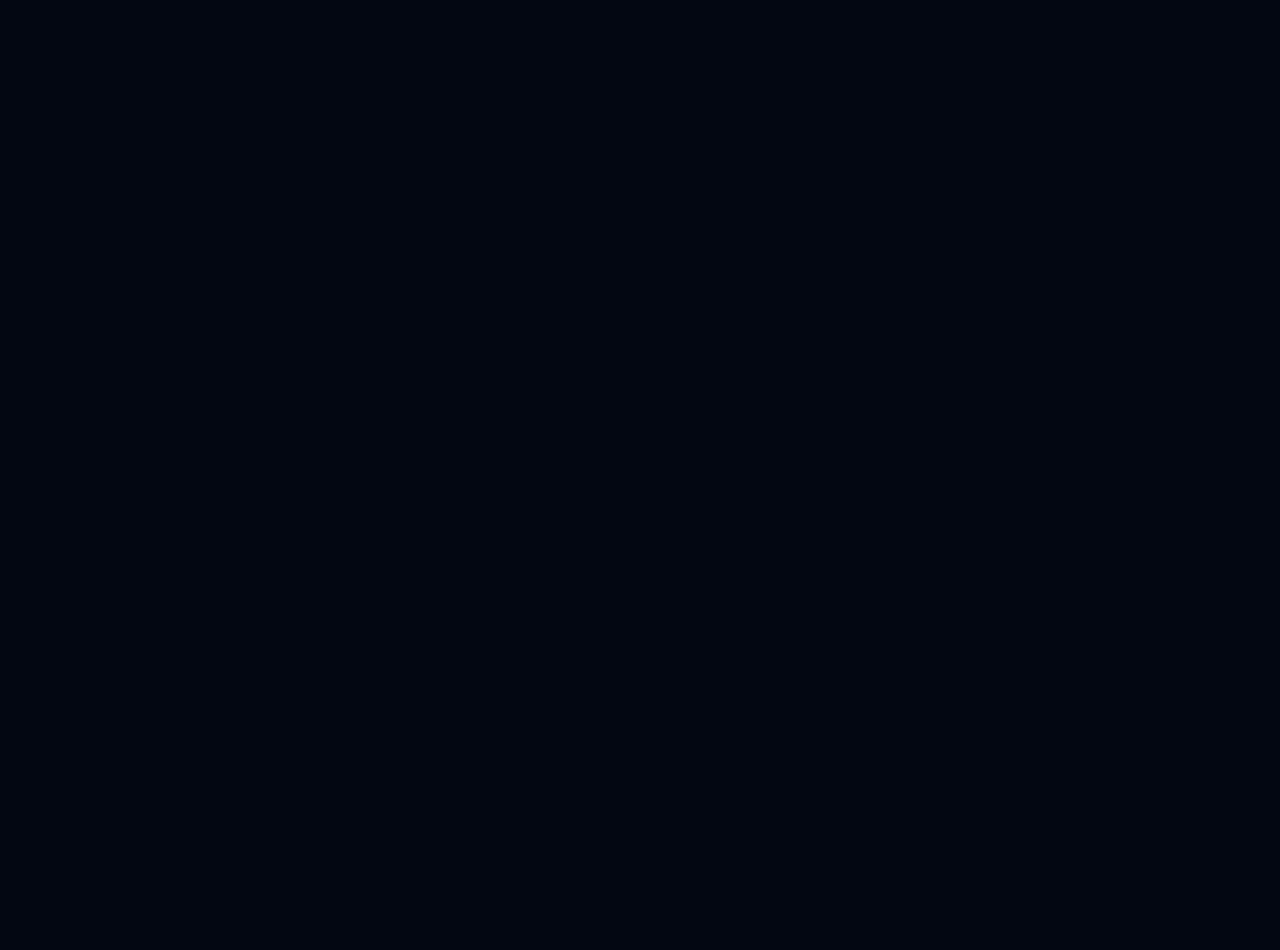
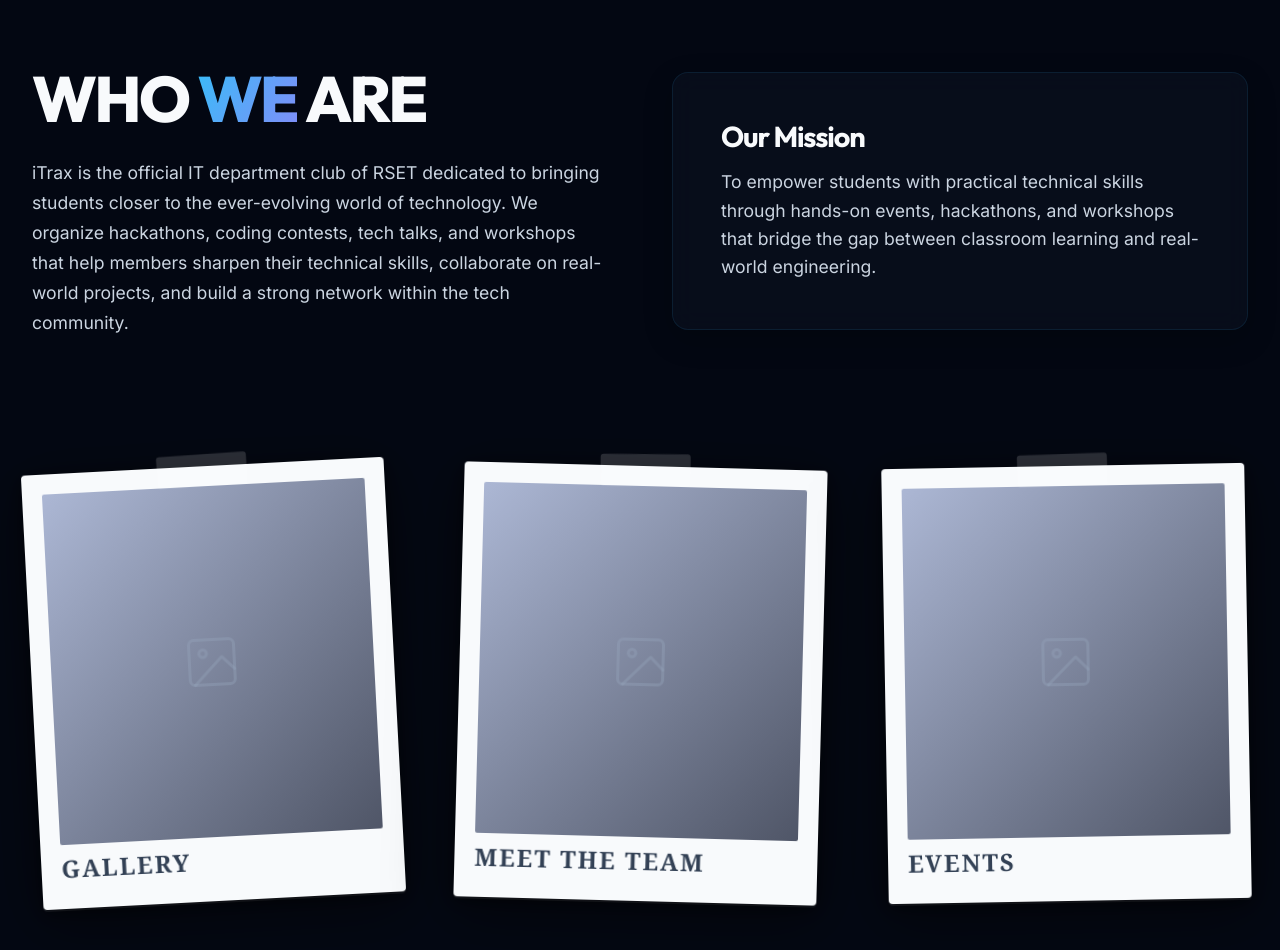
Before and after one commit to orbitronhd/itrax, a React (Vite) app: page / in a window 1280 px wide. Shown: the part 1040-1990 px from the top of the page. Before the commit the page ends 1315 px from the top, so only its background shows below. Built offline with nearby package versions, Linux system fonts and the light colour scheme.

Commit message:
feat: Add AboutSection

```diff
--- /dev/null
+++ b/src/components/AboutSection.css
@@ -0,0 +1,205 @@
+.about-section {
+  position: relative;
+  width: 100vw;
+  left: 50%;
+  transform: translateX(-50%);
+  padding: 6rem 2rem;
+  display: flex;
+  justify-content: center;
+  align-items: center;
+  z-index: 1;
+}
+
+.about-inner {
+  width: 100%;
+  max-width: 1500px;
+  display: flex;
+  flex-direction: column;
+  gap: 6rem; /* Extra breathing room */
+}
+
+.about-container {
+  display: grid;
+  grid-template-columns: 1fr 1fr;
+  gap: 4rem;
+  align-items: center;
+}
+
+.about-intro {
+  text-align: left;
+}
+
+.about-title {
+  font-family: var(--font-heading);
+  font-size: clamp(2.5rem, 5vw, 4rem);
+  font-weight: 800;
+  color: var(--text);
+  margin-bottom: 1.5rem;
+}
+
+.about-title-accent {
+  background: linear-gradient(120deg, var(--accent-bright) 0%, #818cf8 100%);
+  -webkit-background-clip: text;
+  -webkit-text-fill-color: transparent;
+  background-clip: text;
+}
+
+.about-description {
+  font-family: var(--font-body);
+  font-size: 1.1rem;
+  color: var(--text-muted);
+  line-height: 1.7;
+}
+
+.about-mission-box {
+  background: rgba(15, 23, 42, 0.4);
+  border: 1px solid rgba(56, 189, 248, 0.1);
+  border-radius: var(--radius-lg);
+  padding: 3rem;
+  text-align: left;
+  box-shadow: 0 10px 30px rgba(0, 0, 0, 0.2);
+  backdrop-filter: blur(12px);
+  transition: transform 0.3s var(--ease-out), box-shadow 0.3s var(--ease-out);
+}
+
+.about-mission-box:hover {
+  transform: translateY(-4px);
+  box-shadow: 0 15px 40px rgba(0, 0, 0, 0.3),
+              0 0 20px rgba(56, 189, 248, 0.05) inset;
+  border-color: rgba(56, 189, 248, 0.2);
+}
+
+.about-box-title {
+  font-family: var(--font-heading);
+  font-size: 1.8rem;
+  font-weight: 700;
+  color: var(--text);
+  margin-bottom: 1rem;
+}
+
+.about-box-text {
+  font-family: var(--font-body);
+  font-size: 1.1rem;
+  color: var(--text-muted);
+  line-height: 1.6;
+}
+
+/* ── Polaroid Grid ─────────────────────────────────────────── */
+.polaroid-grid {
+  display: grid;
+  grid-template-columns: repeat(3, 1fr);
+  gap: 4rem; /* Lots of space for the massive cards */
+  justify-items: center;
+  padding: 2rem 0 1rem;
+}
+
+.polaroid-card {
+  --rotate: 0deg;
+  display: flex;
+  flex-direction: column;
+  align-items: center;
+  gap: 0;
+  text-decoration: none;
+  transform: rotate(var(--rotate));
+  transition:
+    transform 0.4s cubic-bezier(0.175, 0.885, 0.32, 1.275),
+    filter 0.4s ease-out;
+  will-change: transform;
+  filter: drop-shadow(0 12px 30px rgba(0, 0, 0, 0.5));
+  width: 100%;
+  max-width: 480px; /* THIS IS THE MUCH LARGER SIZE */
+}
+
+.polaroid-card:hover {
+  transform: rotate(0deg) translateY(-16px) scale(1.05);
+  filter: drop-shadow(0 24px 48px rgba(56, 189, 248, 0.25));
+}
+
+.polaroid-photo {
+  background: #f8fafc;
+  padding: 1.25rem 1.25rem 4rem; /* Thick bottom border for polaroid */
+  border-radius: 4px;
+  box-shadow:
+    0 2px 0 rgba(255, 255, 255, 0.06),
+    0 4px 16px rgba(0, 0, 0, 0.5);
+  width: 100%;
+  aspect-ratio: 10 / 12; /* Explicitly requested aspect ratio on the entire polaroid photo */
+  position: relative;
+  overflow: hidden;
+  display: flex;
+  flex-direction: column;
+}
+
+.polaroid-photo-placeholder {
+  width: 100%;
+  flex: 1; /* Automatically takes all space above the label */
+  background: linear-gradient(
+    135deg,
+    rgba(30, 58, 138, 0.35) 0%,
+    rgba(8, 16, 40, 0.7) 100%
+  );
+  display: flex;
+  align-items: center;
+  justify-content: center;
+  color: rgba(148, 163, 184, 0.4);
+  border-radius: 2px;
+}
+
+.polaroid-photo-placeholder svg {
+  width: 60px;
+  height: 60px;
+}
+
+.polaroid-card::before {
+  content: '';
+  position: absolute;
+  top: -12px;
+  left: 50%;
+  transform: translateX(-50%) rotate(-1deg);
+  width: 90px;
+  height: 32px;
+  background: rgba(255, 255, 255, 0.15);
+  border-radius: 3px;
+  pointer-events: none;
+  z-index: 2;
+}
+
+.polaroid-label {
+  position: absolute;
+  bottom: 1.2rem;
+  left: 1.25rem; /* Align with the left edge of the placeholder */
+  width: calc(100% - 2.5rem);
+  text-align: left;
+  font-family: 'Playfair Display', Georgia, 'Times New Roman', serif;
+  font-size: 1.5rem;
+  font-weight: 700;
+  text-transform: uppercase;
+  color: #334155; /* Written in dark ink on the white border */
+  letter-spacing: 0.08em;
+  transition: color 0.3s ease-out;
+}
+
+.polaroid-card:hover .polaroid-label {
+  color: #0284c7; /* Cyan highlight when hovered */
+}
+
+@media (max-width: 1024px) {
+  .about-container {
+    grid-template-columns: 1fr;
+    text-align: center;
+  }
+
+  .about-intro {
+    text-align: center;
+  }
+
+  .polaroid-grid {
+    grid-template-columns: repeat(2, 1fr);
+  }
+}
+
+@media (max-width: 640px) {
+  .polaroid-grid {
+    grid-template-columns: 1fr;
+  }
+}
--- /dev/null
+++ b/src/components/AboutSection.tsx
@@ -0,0 +1,85 @@
+import './AboutSection.css';
+
+const polaroids = [
+  {
+    label: 'Gallery',
+    href: '/gallery',
+    rotate: '-3deg',
+    id: 'polaroid-gallery',
+  },
+  {
+    label: 'Meet the Team',
+    href: '/execom',
+    rotate: '1.5deg',
+    id: 'polaroid-execom',
+  },
+  {
+    label: 'Events',
+    href: '/events',
+    rotate: '-1deg',
+    id: 'polaroid-events',
+  },
+];
+
+export function AboutSection() {
+  return (
+    <section className="about-section" id="about">
+      <div className="about-inner">
+        {/* ── Row 1: Who We Are + Mission ── */}
+        <div className="about-container">
+          <div className="about-intro">
+            <h2 className="about-title">
+              WHO <span className="about-title-accent">WE</span> ARE
+            </h2>
+            <p className="about-description">
+              iTrax is the official IT department club of RSET dedicated to bringing students closer to the ever-evolving world of technology. We organize hackathons, coding contests, tech talks, and workshops that help members sharpen their technical skills, collaborate on real-world projects, and build a strong network within the tech community.
+            </p>
+          </div>
+
+          <div className="about-mission-box">
+            <h3 className="about-box-title">Our Mission</h3>
+            <p className="about-box-text">
+              To empower students with practical technical skills through hands-on events, hackathons, and workshops that bridge the gap between classroom learning and real-world engineering.
+            </p>
+          </div>
+        </div>
+
+        {/* ── Row 2: Polaroid Grid ── */}
+        <div className="polaroid-grid" role="list">
+          {polaroids.map(({ label, href, rotate, id }) => (
+            <a
+              key={id}
+              id={id}
+              href={href}
+              className="polaroid-card"
+              style={{ '--rotate': rotate } as React.CSSProperties}
+              role="listitem"
+              aria-label={`Go to ${label}`}
+            >
+              <div className="polaroid-photo">
+                {/* Placeholder image area */}
+                <div className="polaroid-photo-placeholder" aria-hidden="true">
+                  <svg
+                    xmlns="http://www.w3.org/2000/svg"
+                    viewBox="0 0 24 24"
+                    fill="none"
+                    stroke="currentColor"
+                    strokeWidth="1.2"
+                    strokeLinecap="round"
+                    strokeLinejoin="round"
+                  >
+                    <rect x="3" y="3" width="18" height="18" rx="2" />
+                    <circle cx="8.5" cy="8.5" r="1.5" />
+                    <polyline points="21 15 16 10 5 21" />
+                  </svg>
+                </div>
+                {/* Label ON the polaroid frame */}
+                <span className="polaroid-label">{label}</span>
+              </div>
+            </a>
+          ))}
+        </div>
+      </div>
+    </section>
+  );
+}
--- a/src/components/HomePage.tsx
+++ b/src/components/HomePage.tsx
@@ -1,11 +1,13 @@
 import { HeroBanner } from './HeroBanner';
 import { UpcomingEvent } from './UpcomingEvent';
+import { AboutSection } from './AboutSection';
 
 export function HomePage() {
   return (
     <main style={{ flex: 1, position: 'relative', zIndex: 1 }}>
       <HeroBanner />
       <UpcomingEvent />
+      <AboutSection />
     </main>
   );
 }
```
